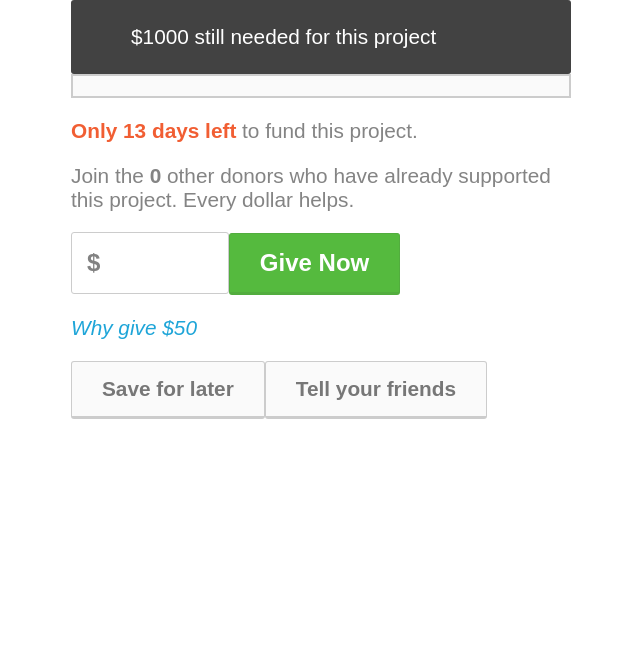
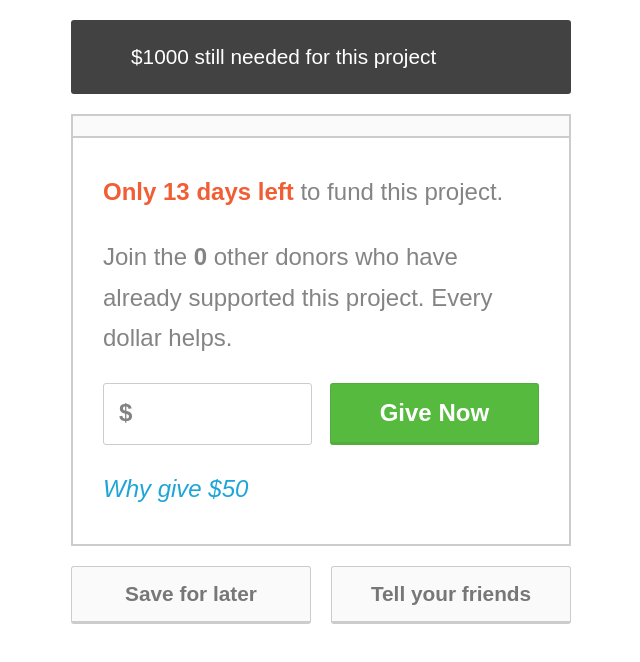
Before and after one commit to davidyearwood/loktra-challenge, a React (Create React App) app: page / in a window 1280 px wide. Shown: the top 662 px of the page, without its empty margins (319-959 px from the left). Built offline with nearby package versions, Linux system fonts and the light colour scheme.

Commit message:
Update stylesheet to reflect the layout of the pdf file

```diff
--- a/public/css/stylesheet.css
+++ b/public/css/stylesheet.css
@@ -15,15 +15,18 @@
 /****************
  * App
  ****************/
+
 .App {
     margin-left: auto;
     margin-right: auto;
     max-width: 500px;
-  width: 100%;
+    width: 95%;
 }
+
 /****************
  * Button
  ****************/
+
 .btn {
     background: #FAFAFA;
     border: 1px solid #ccc;
@@ -34,6 +37,11 @@
     font-size: 1.3em;
     font-weight: 600;
     padding: 15px 30px;
+}
+
+.btn-container {
+   display: flex;
+   flex-direction: column;
 }
 
 .btn--donate {
@@ -54,13 +62,38 @@
 /****************
  * Dialog Box
  ****************/
+
 .dialog-box--hidden {
     display: none;
+}
+/********************
+ * Donation
+ *********************/
+ .donation {
+    padding: 10px 30px;
+ }
+
+ .donation__text {
+    font-size: 1.5em;
+    font-weight: 400;
+    line-height: 1.7;
+ }
+
+/********************
+ * Donation Container
+ *********************/
+ .donation-container {
+    border: 2px solid #ccc;
  }
 
 /****************
  * Donation Form
  ****************/
+ .donation-form {
+    display: flex;
+    flex-direction: column;
+ }
+
 .donation-form__icon {
     color: #828282;
     font-weight: 600;
@@ -70,11 +103,15 @@
 .donation-form__label {
     border: 1px solid #ccc;
     border-radius: 3px;
-  display: inline-block;
+    display: flex;
     font-size: 1.5em;
     padding: 15px 15px;
+    margin-bottom: 15px;
 }
 
+.donation-form__label > .donation-form__number-field {
+    flex-grow: 2;
+}
 
 .donation-form__number-field {
     border: none;
@@ -88,14 +125,21 @@
 /****************
  * Progress
  ****************/
+
 .progress {
     background: #F15E33;
     height: 20px;
 }
 
+.progress-bar {
+    background: #FAFAFA;
+    border-bottom: 2px solid #ccc;
+}
+
 /****************
  * Speech Bubble
  ****************/
+
 .speech-bubble {
     background: #424242;
     border-radius: 3px;
@@ -110,15 +154,9 @@
 }
 
 /****************
-  * Progress Bar
-  ****************/
-  .progress-bar {
-   background: #FAFAFA;
-   border: 2px solid #ccc;
-  }
- /****************
  * Utility Classes
  ****************/
+
 .bold-text {
     font-weight: 600;
 }
@@ -127,6 +165,39 @@
     color: #F15E33;
     font-weight: 600;
 }
+
 .italic {
     font-style: italic;
 }
+
+.ws-top-20 {
+    margin-top: 20px;
+}
+
+
+/***********************
+ * Desktop
+ **********************/
+@media (min-width: 480px) {
+ .btn-container {
+    flex-direction: row;
+    justify-content: space-between;
+ }
+
+ .btn-container > .btn {
+   flex-basis: 48%;
+ }
+
+ .donation-form {
+    flex-direction: row;
+    justify-content: space-between;
+ }
+
+ .donation-form > * {
+   flex-basis: 48%;
+ }
+
+ .donation-form__label {
+    margin-bottom: 0;
+ }
+}
--- a/src/App.js
+++ b/src/App.js
@@ -96,9 +96,10 @@ class App extends Component {
 
     return (
       <div className="App">
-        <SpeechBubble>
+        <SpeechBubble className="speech-bubble ws-top-20">
           <p className="speech-bubble__msg"><span>${this.props.goalAmount - this.state.amountDonated}</span> still needed for this project</p>
         </SpeechBubble>
+        <div className="donation-container ws-top-20">
           <ProgressBar width={amountDonatedInPercent || 0} />
           <DonationContainer
             value={this.state.donorsAmount}
@@ -106,10 +107,12 @@ class App extends Component {
             onChange={this.updateDonorsAmount}
             numberOfDonors={this.state.numberOfDonors}
             daysLeft={daysUntilDonationEnd}
+            max={this.props.goalAmount - this.state.amountDonated}
             />
+        </div>
         <div className="btn-container">
-          <Button innerText="Save for later" onClick={this.save}/>
-          <Button innerText="Tell your friends" onClick={this.shareOnSocialMedia}/>
+          <Button innerText="Save for later" onClick={this.save} className="btn ws-top-20"/>
+          <Button innerText="Tell your friends" onClick={this.shareOnSocialMedia} className="btn ws-top-20"/>
         </div>
 
         <DialogBox classNameContainer={!this.state.isShared ? 'dialog-box dialog-box--hidden' : 'dialog-box'} classNameButton="btn" onClick={this.closeSharedBox}>
--- a/src/DonationContainer.js
+++ b/src/DonationContainer.js
@@ -10,7 +10,7 @@ const DonationContainer = props => {
                 <p className="donation__text"><span className="highlight--orange">Only {props.daysLeft} days left</span> to fund this project.</p>
                 <p className="donation__text">Join the <span className="bold-text">{props.numberOfDonors}</span> other donors who have already supported this project. Every dollar helps.</p>
             </div>
-            <DonationForm onSubmit={props.onSubmit} onChange={props.onChange}/>
+            <DonationForm onSubmit={props.onSubmit} onChange={props.onChange} max={props.max}/>
             <p className="donation__text"><a href="#" className="italic">Why give $50</a></p>
         </div>
     );
--- a/src/DonationForm.js
+++ b/src/DonationForm.js
@@ -7,7 +7,7 @@ const DonationForm = props => {
         <form onSubmit={props.onSubmit} className="donation-form">
             <label className="donation-form__label" htmlFor="donation-number-field">
                 <span className="donation-form__icon">$</span>
-                <input type="number" min="1" max="1000" className="donation-form__number-field" value={props.value} onChange={props.onChange} id="donation-number-field" aria-label="The amount you want to donate"/>
+                <input type="number" min="1" max={props.max} className="donation-form__number-field" value={props.value} onChange={props.onChange} id="donation-number-field" aria-label="The amount you want to donate"/>
             </label>
             <Button innerText="Give Now" className={props.donationButtonClassName} onClick={props.onClick} />
         </form>
```
Lines whose indentation alone changed are shown as unchanged.
